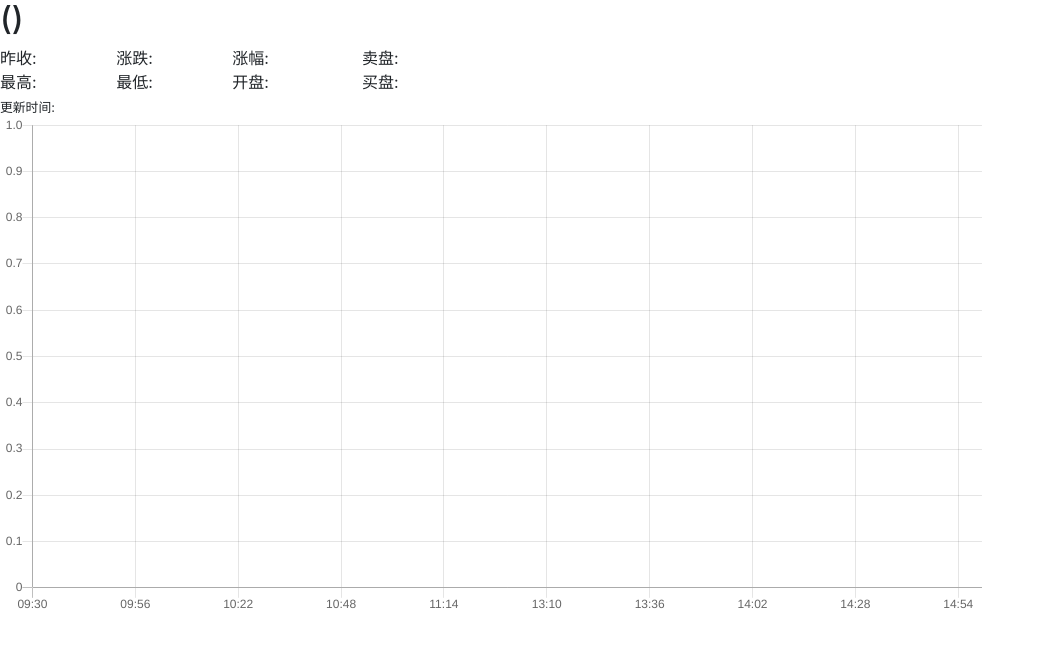
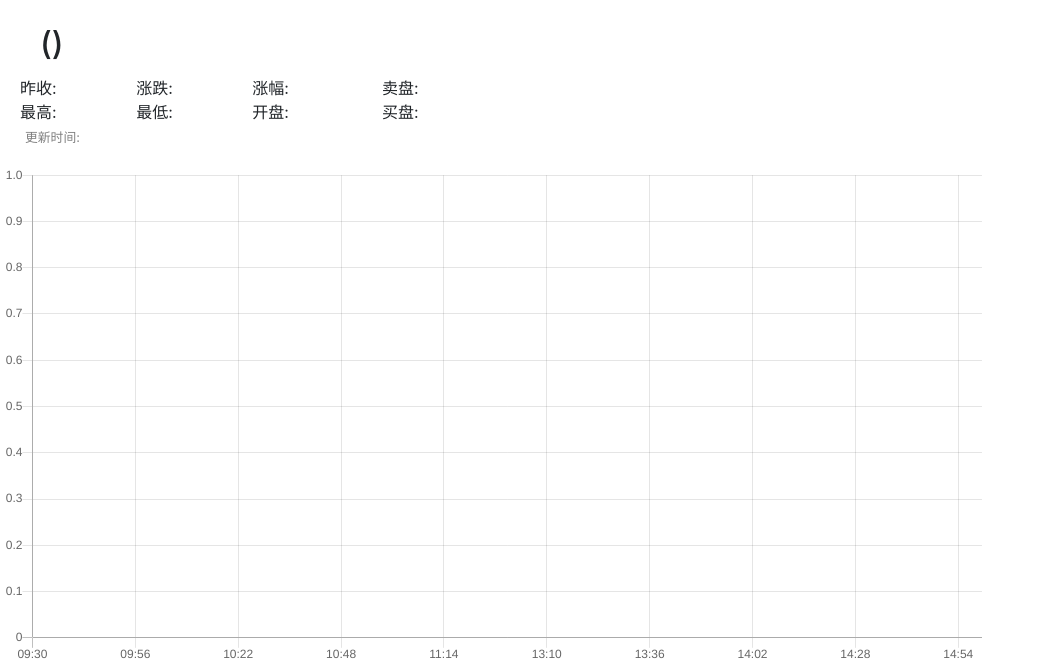
Before and after one commit to sunshineplan/MyStock, a Flask app: template templates/chart.html in a window 1280 px wide. Shown: the top 667 px of the page, without its empty margins (0-1045 px from the left). Run offline with Flask 2, Linux system fonts and the light colour scheme; the template is opened without the code that fills it, so the values that code supplies are empty; some libraries are stand-ins or nearby versions.

Commit message:
Update CSS

```diff
--- a/static/style.css
+++ b/static/style.css
@@ -1,6 +1,19 @@
 body {
     font-family: -apple-system, BlinkMacSystemFont, 'Segoe UI', Roboto, 'Helvetica Neue', Arial, 'Noto Sans',
                  'Microsoft YaHei New', 'Microsoft Yahei', 微软雅黑, 宋体, SimSun, STXihei, 华文细黑, sans-serif;
+}
+
+header {
+    padding: 20px;
+}
+
+h2 {
+    padding: 5px 20px;
+}
+
+small {
+    color: gray;
+    padding-left: 5px;
 }
 
 span {
```
